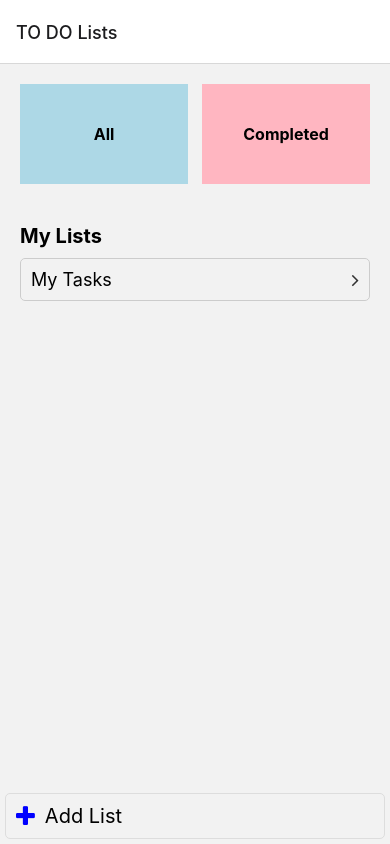
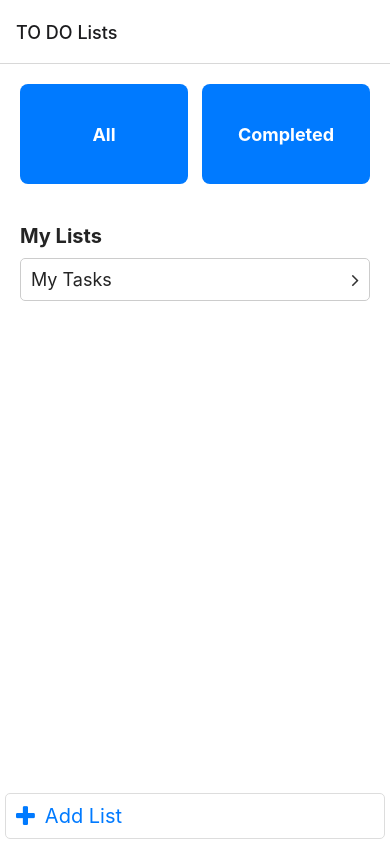
Before and after one commit to Rishabhco/TODO-APP, a React Native app: screen /Home in a window 390 px wide. Built offline with nearby package versions, Linux system fonts and the light colour scheme.

Commit message:
fixed the color theme

```diff
--- a/screens/All.jsx
+++ b/screens/All.jsx
@@ -42,20 +42,22 @@ function All() {
             height: 12,
             borderRadius: 6,
             marginHorizontal:5,
-            backgroundColor: item.completed ? "blue" : "red",
+            backgroundColor: item.completed ? "#007AFF" : "red",
           }}
         />
-        <Text style={{ fontSize: 20, color:"blue"}}>{item.title}</Text>
+        <Text style={{ fontSize: 20, color:"#242424"}}>{item.title}</Text>
       </View>
     );
   };
 
   return (
-    <FlatList
-      data={tasks}
-      renderItem={renderItem}
-      keyExtractor={(item) => item.id}
-    />
+    <View style={{flex:1,backgroundColor:"white"}}>
+      <FlatList
+        data={tasks}
+        renderItem={renderItem}
+        keyExtractor={(item) => item.id}
+      />
+    </View>
   );
 }
 
--- a/screens/Completed.jsx
+++ b/screens/Completed.jsx
@@ -47,7 +47,7 @@ function Completed(){
               width: 75,
             }}
           >
-            <Text style={{ fontSize: 16 }}>Delete</Text>
+            <Text style={{ fontSize: 16,color:"white" }}>Delete</Text>
           </TouchableOpacity>
         );
       };
@@ -72,36 +72,27 @@ function Completed(){
                   height: 20,
                   borderRadius: 10,
                   borderWidth: 2,
-                  borderColor: "blue",
-                  backgroundColor: "blue",
+                  borderColor: "#007AFF",
+                  backgroundColor: "#007AFF",
                   justifyContent: "center",
                   alignItems: "center",
                   marginRight: 10,
                 }}
               >
-                {/* {selectedItem?.id === item.id && (
-                  <View
-                    style={{
-                      width: 12,
-                      height: 12,
-                      borderRadius: 6,
-                      backgroundColor: "blue",
-                    }}
-                  />
-                )} */}
               </TouchableOpacity>
-              <Text style={{ fontSize: 20 }}>{item.title}</Text>
+              <Text style={{ fontSize: 20,color:"#242424" }}>{item.title}</Text>
             </View>
           </Swipeable>
         );
       };
 
     return(
-            <FlatList
-                data={tasks}
-                renderItem={renderItem}
-                keyExtractor={(item) => item.id}
-            />
+      <View style={{flex:1,backgroundColor:"white"}}>
+        <FlatList
+          data={tasks} renderItem={renderItem}
+          keyExtractor={(item) => item.id}
+        />
+      </View>
     )
 }
 
--- a/screens/Home.jsx
+++ b/screens/Home.jsx
@@ -53,18 +53,16 @@ function Home({ navigation }) {
   };
 
   return (
-    <View style={{flex:1}}>
+    <View style={{flex:1,backgroundColor:"white"}}>
     <ScrollView style={styles.container}>
-      {/* Section 1: Two Boxes */}
       <View style={styles.boxContainer}>
-        <TouchableOpacity style={[styles.box, { backgroundColor: "lightblue" }]} onPress={() => navigation.navigate("All")}>
+        <TouchableOpacity style={[styles.box, { backgroundColor: "#007AFF"}]} onPress={() => navigation.navigate("All")}>
           <Text style={styles.boxText}>All</Text>
         </TouchableOpacity>
-        <TouchableOpacity style={[styles.box, { backgroundColor: "lightpink" }]} onPress={() => navigation.navigate("Completed")}>
+        <TouchableOpacity style={[styles.box, { backgroundColor: "#007AFF"}]} onPress={() => navigation.navigate("Completed")}>
           <Text style={styles.boxText}>Completed</Text>
         </TouchableOpacity>
       </View>
-      {/* Section 2: My Lists */}
       <View style={styles.listsContainer}>
         <Text style={styles.listsHeading}>My Lists</Text>
         {lists.map((item) => (
@@ -91,8 +89,8 @@ function Home({ navigation }) {
         }}
       >
         <TouchableOpacity onPress={openAddListModal} style={{ flexDirection: "row", alignItems: "center" }}>
-          <Icon name="plus" size={24} color="blue" />
-          <Text style={{ fontSize: 20, marginLeft: 10 }}>Add List</Text>
+          <Icon name="plus" size={24} color="#007AFF" />
+          <Text style={{ fontSize: 20, marginLeft: 10,color:"#007AFF" }}>Add List</Text>
         </TouchableOpacity>
       </View>
       <Modal
@@ -116,9 +114,10 @@ function Home({ navigation }) {
               width: 300,
             }}
           >
-            <Text style={{ fontSize: 24, marginBottom: 10 }}>Add List</Text>
+            <Text style={{ fontSize: 24, marginBottom: 10,color:"#242424" }}>Add List</Text>
             <TextInput
               placeholder="List Title"
+              placeholderTextColor={"#242424"}
               value={newListTitle}
               onChangeText={(text) => setNewListTitle(text)}
               style={{
@@ -127,12 +126,13 @@ function Home({ navigation }) {
                 borderRadius: 5,
                 padding: 10,
                 marginBottom: 10,
+                color:"#242424"
               }}
             />
             <TouchableOpacity
               onPress={createList}
               style={{
-                backgroundColor: "blue",
+                backgroundColor: "#007AFF",
                 padding: 10,
                 borderRadius: 5,
                 alignItems: "center",
@@ -172,10 +172,12 @@ const styles = StyleSheet.create({
     justifyContent: "center",
     alignItems: "center",
     marginBottom: 20,
+    borderRadius:8,
   },
   boxText: {
-    fontSize: 16,
+    fontSize: 18,
     fontWeight: "bold",
+    color:"white"
   },
   listsContainer: {
     marginHorizontal: 20,
@@ -184,6 +186,7 @@ const styles = StyleSheet.create({
     fontSize: 20,
     fontWeight: "bold",
     marginBottom: 10,
+    color:"#242424"
   },
   listItem: {
     flexDirection: "row",
@@ -197,6 +200,7 @@ const styles = StyleSheet.create({
   },
   listItemText: {
     fontSize: 18,
+    color:"#242424"
   },
 });
 
--- a/screens/TODO.jsx
+++ b/screens/TODO.jsx
@@ -83,7 +83,7 @@ function TODO({route}){
     } catch (error) {
       console.error("Error saving data: ", error);
     }
-  };
+  }
 
   const deleteItem = (item) => {
     const updatedAllTasks = tasksWithList.filter((i) => i.id !== item.id);
@@ -104,8 +104,8 @@ function TODO({route}){
           alignItems: "center",
           width: 75,
         }}
-      >
-        <Text style={{ fontSize: 16 }}>Delete</Text>
+        >
+        <Text style={{ fontSize: 16 ,color:"white"}}>Delete</Text>
       </TouchableOpacity>
     );
   };
@@ -131,7 +131,7 @@ function TODO({route}){
               height: 20,
               borderRadius: 10,
               borderWidth: 2,
-              borderColor: "blue",
+              borderColor: "#007AFF",
               justifyContent: "center",
               alignItems: "center",
               marginRight: 10,
@@ -143,19 +143,19 @@ function TODO({route}){
                   width: 12,
                   height: 12,
                   borderRadius: 6,
-                  backgroundColor: "blue",
+                  backgroundColor: "#007AFF",
                 }}
               />
             )}
           </TouchableOpacity>
-          <Text style={{ fontSize: 20 }}>{item.title}</Text>
+          <Text style={{ fontSize: 20,color:"#242424" }}>{item.title}</Text>
         </View>
       </Swipeable>
     );
   };
 
   return (
-    <View style={{ flex: 1 }}>
+    <View style={{ flex: 1,backgroundColor:"white" }}>
       <FlatList
         data={tasksWithList}
         renderItem={renderItem}
@@ -173,8 +173,8 @@ function TODO({route}){
         }}
       >
         <TouchableOpacity onPress={openAddTaskModal} style={{ flexDirection: "row", alignItems: "center" }}>
-          <Icon name="plus" size={24} color="blue" />
-          <Text style={{ fontSize: 20, marginLeft: 10 }}>Add Task</Text>
+          <Icon name="plus" size={24} color="#007AFF" />
+          <Text style={{ fontSize: 20, marginLeft: 10,color:"#007AFF" }}>Add Task</Text>
         </TouchableOpacity>
       </View>
       <Modal
@@ -198,9 +198,10 @@ function TODO({route}){
               width: 300,
             }}
           >
-            <Text style={{ fontSize: 24, marginBottom: 10 }}>Add Task</Text>
+            <Text style={{ fontSize: 24, marginBottom: 10,color:"#242424" }}>Add Task</Text>
             <TextInput
               placeholder="Task Title"
+              placeholderTextColor={"#242424"}
               value={newTaskTitle}
               onChangeText={(text) => setNewTaskTitle(text)}
               style={{
@@ -209,12 +210,13 @@ function TODO({route}){
                 borderRadius: 5,
                 padding: 10,
                 marginBottom: 10,
+                color:"#242424"
               }}
             />
             <TouchableOpacity
               onPress={createTask}
               style={{
-                backgroundColor: "blue",
+                backgroundColor: "#007AFF",
                 padding: 10,
                 borderRadius: 5,
                 alignItems: "center",
```
